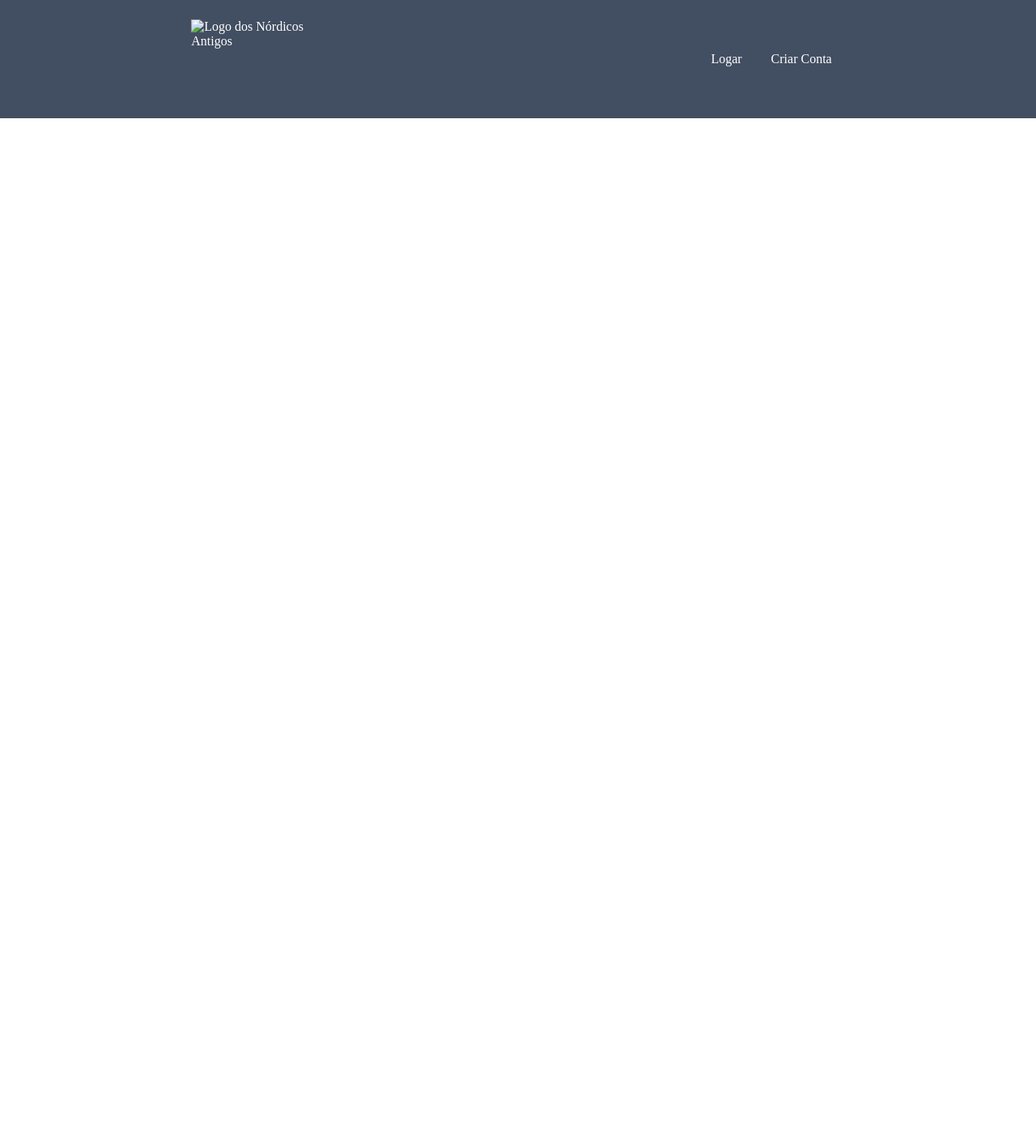
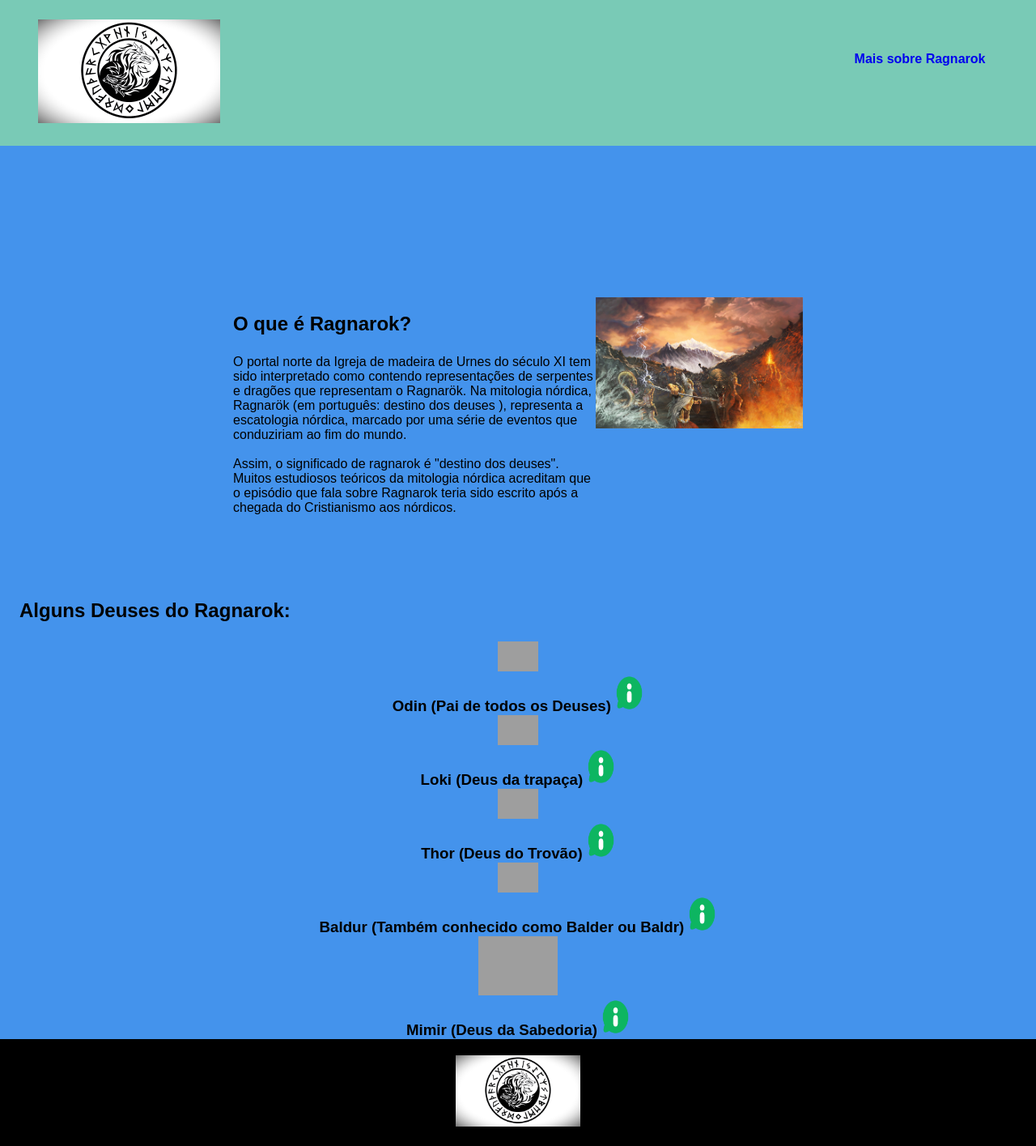
Before and after one commit to Thalisson-LDA/site-turma-criativa, a plain HTML site: page index.html in a window 1280 px wide. Shown: the whole page at 81% size. Before the commit the page ends 800 px from the top, so only its background shows below. Drawn offline with Linux system fonts and the light colour scheme; grey boxes are pictures that could not be loaded.

Commit message:
Pagina Finalizada

```diff
--- a/index.html
+++ b/index.html
@@ -4,15 +4,66 @@
     <meta charset="UTF-8">
     <meta name="viewport" content="width=device-width, initial-scale=1.0">
     <link rel="stylesheet" href="style.css">
-    <title>Document</title>
+    <link rel="preconnect" href="https://fonts.googleapis.com"> <link rel="preconnect" href="https://fonts.gstatic.com" crossorigin>
+    <link href="https://fonts.googleapis.com/css2? display=swap" rel="folha de estilo">
+    <title>Ragnarok</title>
 </head>
 <body>
-    <header>
-        <img src="7r3elvxk.png" alt="Logo dos Nórdicos Antigos" width="12%">
+    <header class="cabeçalho">
+        <a href="https://jovemnerd.com.br/nerdbunker/ragnarok-historia-mitologia-nordica-god-of-war/#:~:text=O%20Ragnar%C3%B6k%20%C3%A9%20o%20fim%20do%20mundo%20na,falavam%29%2C%20a%20palavra%20%E2%80%9CRagnarok%E2%80%9D%20significa%20%E2%80%9Cdestino%20dos%20deuses%E2%80%9D." target="_blank">
+        <img class="foto-cabeçalho" src="Logo-Nódica-Antiga.png" alt="Logo dos Nórdicos Antigos" width="25%"></a>
         <ul>
-            <li class="cabeçalho-item">Logar</li>
-            <li class="cabeçalho-item">Criar Conta</li>
+           <a href="https://jovemnerd.com.br/nerdbunker/ragnarok-historia-mitologia-nordica-god-of-war/#:~:text=O%20Ragnar%C3%B6k%20%C3%A9%20o%20fim%20do%20mundo%20na,falavam%29%2C%20a%20palavra%20%E2%80%9CRagnarok%E2%80%9D%20significa%20%E2%80%9Cdestino%20dos%20deuses%E2%80%9D." target="_blank">
+           <li class="cabeçalho-item"><b>Mais sobre Ragnarok</b></li></a>
         </ul>
     </header>
+
+    <section class="ragnarok">
+        <div class="conteudo-div-ragnarok">
+            <h2 class="titulo-ragnarok">O que é Ragnarok?</h2>
+            <p class="texto-ragnarok-1">O portal norte da Igreja de madeira de Urnes do século XI tem sido interpretado como contendo representações de serpentes e dragões que representam o Ragnarök. Na mitologia nórdica, Ragnarök (em português: destino dos deuses ), representa a escatologia nórdica, marcado por uma série de eventos que conduziriam ao fim do mundo.</p>
+            <br>
+            <p class="texto-ragnarok-2">Assim, o significado de ragnarok é "destino dos deuses". Muitos estudiosos teóricos da mitologia nórdica acreditam que o episódio que fala sobre Ragnarok teria sido escrito após a chegada do Cristianismo aos nórdicos.</p>
+        </div>
+        <img class="foto-ragnarok" src="Ragnarok.jpg" alt="Foto do Ragnarok" width="20%">
+    </section>
+
+    <section class="deuses">
+        <h2 class="titulo-deuses">Alguns Deuses do Ragnarok:</h2>
+        <div class="deuses-div">
+            <span>
+                <img src="https://i.pinimg.com/originals/f3/58/bf/f358bf67a0a463079bee9977172b5fd8.jpg" alt="Foto de Odin" width="10%">
+                <h3 class="deuses-nomes">
+                    Odin (Pai de todos os Deuses)
+                    <a href="https://www.todamateria.com.br/odin/" target="_blank"> <img class="foto-informação" src="information.png" alt="foto da informação" height="45px" width="35px"></a>
+                </h3>
+                <img src="https://i.pinimg.com/736x/47/70/b3/4770b35e7e551aa8170e6ddfbe3289c9.jpg" alt="Foto do Loki" width="10%">
+                <h3 class="deuses-nomes" width="30px">
+                    Loki (Deus da trapaça)
+                    <a href="https://www.mensagenscomamor.com/loki" target="_blank"> <img src="information.png" alt="foto da informação" height="45px" width="35px"></a>
+                </h3>
+                <img src="https://i.pinimg.com/originals/e2/89/dd/e289dd4754af2dfc2f5288e44ac5ee16.jpg" alt="Foto do Thor" width="10%">
+                <h3 class="deuses-nomes">
+                    Thor (Deus do Trovão)
+                    <a href="https://brasilescola.uol.com.br/mitologia/thor.htm" target="_blank"> <img class="foto-informação" src="information.png" alt="foto da informação" height="45px" width="35px"></a>
+                </h3>
+                <img src="https://th.bing.com/th/id/R.8d7572475ffb2118d1a08846ec8aa3cc?rik=V1mWsxsetB41VQ&pid=ImgRaw&r=0" alt="Foto do Baldur" width="10%">
+                <h3>
+                    Baldur (Também conhecido como Balder ou Baldr)
+                    <a href="https://knoow.net/religioes/mitolognordica/baldur/#:~:text=Baldur%20%28tamb%C3%A9m%20conhecido%20como%20Balder%20ou%20Baldr%29%20%C3%A9,v%C3%A1rio%20irm%C3%A3os%20entre%20os%20quais%20Thor%20e%20V%C3%A1li." target="_blank">
+                    <img class="foto-informação" src="information.png" alt="foto da informação" height="45px" width="35px"></a>
+                </h3>
+                <img src="https://1.bp.blogspot.com/-UpiJZ_wAKSg/XzfR5ixfFZI/AAAAAAAAwsY/UeJ88FgGjewc86lmDWPnIwndnRCPQn9lgCLcBGAsYHQ/d/M%25C3%25ADmir-O-Deus-da-Sabedoria-na-Mitologia-N%25C3%25B3rdica.jpg" alt="Foto do Mimir" width="20%">
+                <h3>
+                    Mimir (Deus da Sabedoria)
+                    <a href="https://www.mitoselendas.com.br/2020/08/mimir-deus-da-sabedoria-mitologia-nordica.html" target="_blank"> <img class="foto-informação" src="information.png" alt="foto da informação" height="45px" width="35px"></a>
+                </h3>
+            </span>
+        </div>
+    </section>
+    <footer class="rodape">
+        <a href="https://jovemnerd.com.br/nerdbunker/ragnarok-historia-mitologia-nordica-god-of-war/#:~:text=O%20Ragnar%C3%B6k%20%C3%A9%20o%20fim%20do%20mundo%20na,falavam%29%2C%20a%20palavra%20%E2%80%9CRagnarok%E2%80%9D%20significa%20%E2%80%9Cdestino%20dos%20deuses%E2%80%9D." target="_blank">
+        <img class="foto-rodape" src="Logo-Nódica-Antiga.png" alt="Logo dos Nórdicos Antigos" width="12%"></a>
+    </footer>
 </body>
 </html>
--- a/style.css
+++ b/style.css
@@ -1,6 +1,6 @@
 header {
-    background-color: #424E61;
-    color: white;
+    background-color: #79cab6;
+    color: rgb(0, 0, 0);
     display: flex;
     justify-content: space-around;
     padding: 24px 0;
@@ -15,3 +15,46 @@ header {
     margin: 0;
     padding: 0;
 }
+
+body {
+    background-color:#4493ec;
+    font-family: 'Poppins', sans-serif;
+}
+
+.ragnarok {
+    display: flex;
+    justify-content: center;
+    align-items: center;
+    padding: 80px 0;
+}
+
+.titulo-ragnarok {
+    padding: 24px 0;
+}
+
+.conteudo-div-ragnarok {
+    margin-top: 8%;
+    width: 35%;
+}
+
+.deuses-div {
+    text-align: center;
+
+    justify-content: center;
+}
+
+.titulo-deuses {
+    padding: 24px;
+}
+
+.deuses-div {
+    display: grid;
+    grid-template-columns: 20% 20%;
+    display: flex;
+}
+
+.rodape {
+    background-color: black;
+    text-align: center;
+    padding: 20px 0px;
+}
```
Also changed, not shown: Ragnarok.jpg (added), information.png (added).
